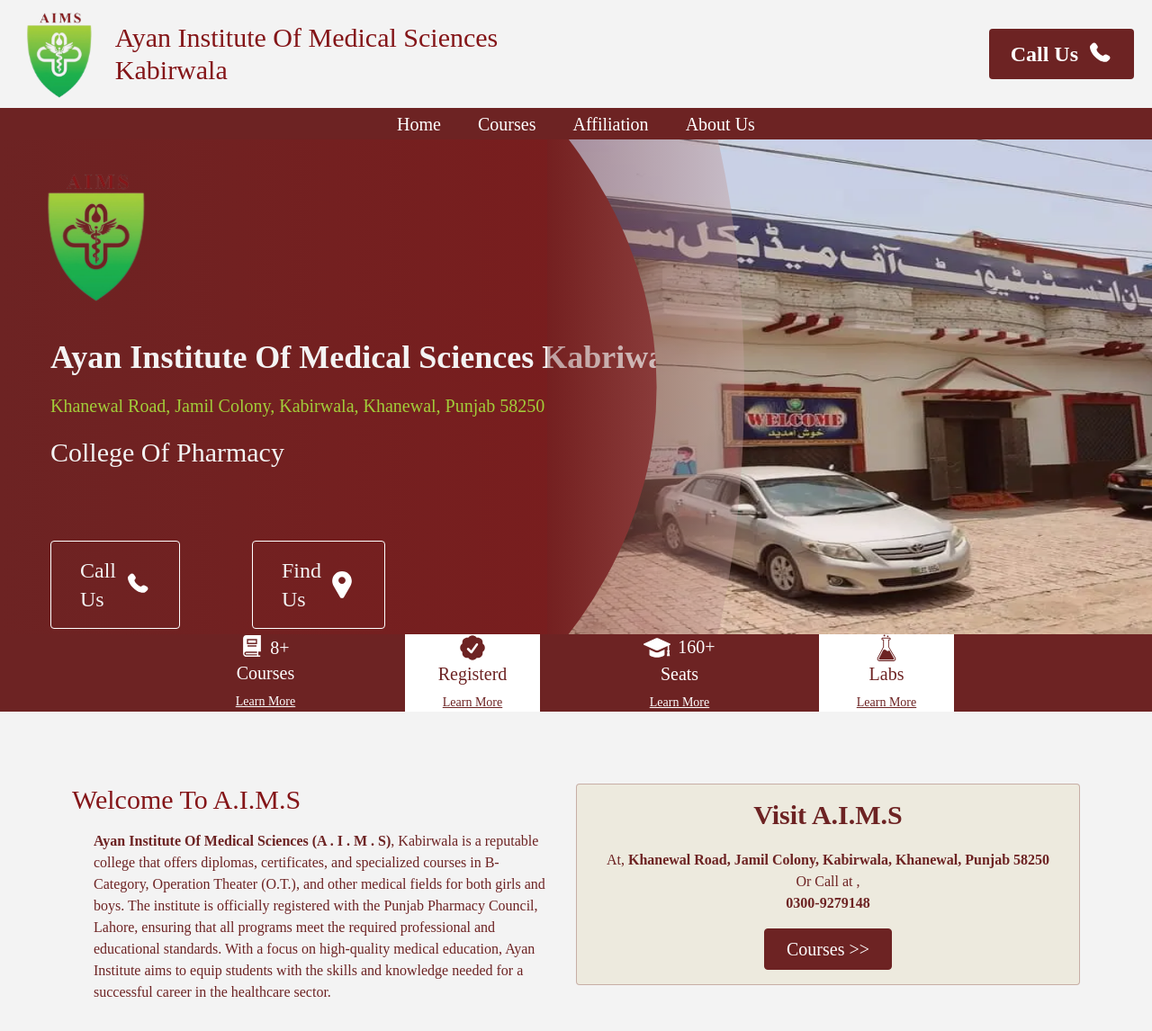
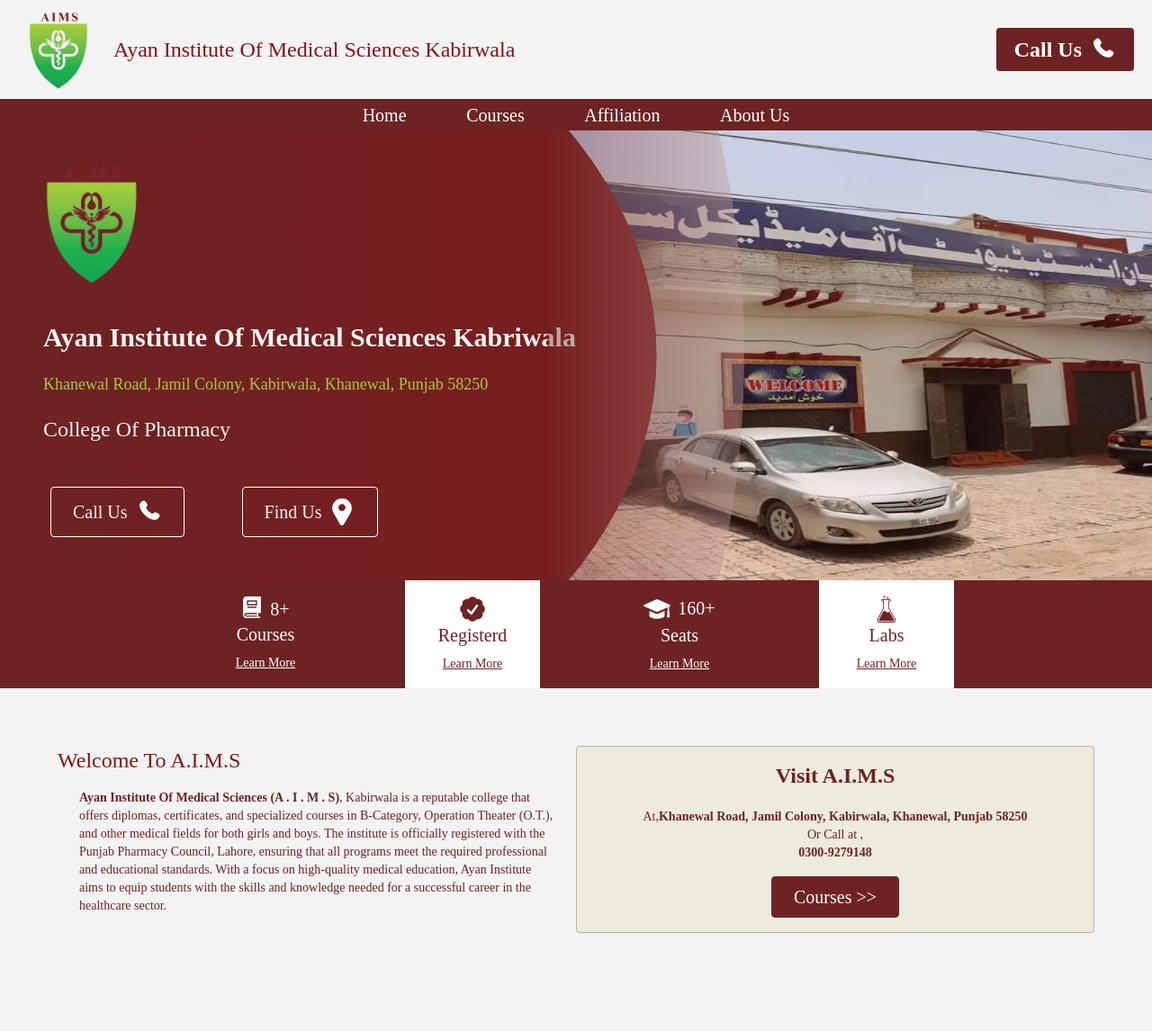
Before and after one commit to ahmedwasim1070/AIMSK, a React (Vite) app: page / in a window 1280 px wide. Shown: the top 1146 px of the page at 90% size. After the commit the page ends 1101 px from the top, so only its background shows below. Built offline with nearby package versions, Linux system fonts and the light colour scheme.

Commit message:
xl respnsivness

```diff
--- a/src/components/Header.jsx
+++ b/src/components/Header.jsx
@@ -3,27 +3,27 @@
 function Header() {
   return (
     <header className=" sticky">
-      <nav className="w-full h-[120px] flex flex-row items-center p-5">
+      <nav className="w-full 2xl:h-[120px] xl:h-[110px]  flex flex-row items-center p-5">
         <div className="w-[50%] h-full flex flex-row items-center gap-4">
           <div>
             <img
-              className="w-[100px] h-[100px]"
+              className="2xl:w-[100px] 2xl:h-[100px] xl:w-[90px] xl:h-[90px]"
               src="./AIMS-Kabirwala-logo.svg"
               alt="AIMS Logo"
             />
           </div>
           <div>
-            <h1 className="text-textColor text-3xl">
+            <h1 className="text-textColor 2xl:text-3xl xl:text-2xl">
               Ayan Institute Of Medical Sciences Kabirwala
             </h1>
           </div>
         </div>
         <div className="w-[50%] h-full flex flex-row items-center justify-end">
           <a
-            className="flex flex-row items-center bg-primaryColor py-3 px-6 rounded-sm duration-200 gap-2 group text-white hover:bg-white hover:border hover:border-primaryColor hover:text-textColor"
+            className="flex flex-row items-center bg-primaryColor 2xl:py-3 xl:py-2 2xl:px-6 xl:px-5 rounded-sm duration-200 gap-2 group text-white hover:bg-white hover:border hover:border-primaryColor hover:text-textColor"
             href=""
           >
-            <p className="font-bold text-2xl ">Call Us</p>
+            <p className="font-bold 2xl:text-2xl xl:text-2xl  ">Call Us</p>
             <span>
               <svg
                 viewBox="0 0 24 24"
@@ -40,9 +40,7 @@
                   strokeLinejoin="round"
                 ></g>
                 <g id="SVGRepo_iconCarrier">
-                  <path
-                    d="M16.5562 12.9062L16.1007 13.359C16.1007 13.359 15.0181 14.4355 12.0631 11.4972C9.10812 8.55901 10.1907 7.48257 10.1907 7.48257L10.4775 7.19738C11.1841 6.49484 11.2507 5.36691 10.6342 4.54348L9.37326 2.85908C8.61028 1.83992 7.13596 1.70529 6.26145 2.57483L4.69185 4.13552C4.25823 4.56668 3.96765 5.12559 4.00289 5.74561C4.09304 7.33182 4.81071 10.7447 8.81536 14.7266C13.0621 18.9492 17.0468 19.117 18.6763 18.9651C19.1917 18.9171 19.6399 18.6546 20.0011 18.2954L21.4217 16.883C22.3806 15.9295 22.1102 14.2949 20.8833 13.628L18.9728 12.5894C18.1672 12.1515 17.1858 12.2801 16.5562 12.9062Z"
-                  ></path>
+                  <path d="M16.5562 12.9062L16.1007 13.359C16.1007 13.359 15.0181 14.4355 12.0631 11.4972C9.10812 8.55901 10.1907 7.48257 10.1907 7.48257L10.4775 7.19738C11.1841 6.49484 11.2507 5.36691 10.6342 4.54348L9.37326 2.85908C8.61028 1.83992 7.13596 1.70529 6.26145 2.57483L4.69185 4.13552C4.25823 4.56668 3.96765 5.12559 4.00289 5.74561C4.09304 7.33182 4.81071 10.7447 8.81536 14.7266C13.0621 18.9492 17.0468 19.117 18.6763 18.9651C19.1917 18.9171 19.6399 18.6546 20.0011 18.2954L21.4217 16.883C22.3806 15.9295 22.1102 14.2949 20.8833 13.628L18.9728 12.5894C18.1672 12.1515 17.1858 12.2801 16.5562 12.9062Z"></path>
                 </g>
               </svg>
             </span>
@@ -51,11 +49,19 @@
       </nav>
       <nav className="w-full h-[35px] flex flex-row items-center justify-center bg-primaryColor overflow-hidden">
         <div className="w-full h-fuil flex justify-center items-center">
-          <ul className="w-[35%] h-full flex flex-row justify-evenly text-xl text-white">
-            <li className=" cursor-pointer hover:bg-white hover:text-textColor p-4"><a href="#">Home</a></li>
-            <li className=" cursor-pointer hover:bg-white hover:text-textColor p-4"><a href="#">Courses</a></li>
-            <li className=" cursor-pointer hover:bg-white hover:text-textColor p-4"><a href="#">Affiliation</a></li>
-            <li className=" cursor-pointer hover:bg-white hover:text-textColor p-4"><a href="#">About Us</a></li>
+          <ul className="2xl:w-[35%] xl:w-[45%] h-full flex flex-row justify-evenly text-xl text-white">
+            <li className=" cursor-pointer hover:bg-white hover:text-textColor p-4">
+              <a href="#">Home</a>
+            </li>
+            <li className=" cursor-pointer hover:bg-white hover:text-textColor p-4">
+              <a href="#">Courses</a>
+            </li>
+            <li className=" cursor-pointer hover:bg-white hover:text-textColor p-4">
+              <a href="#">Affiliation</a>
+            </li>
+            <li className=" cursor-pointer hover:bg-white hover:text-textColor p-4">
+              <a href="#">About Us</a>
+            </li>
           </ul>
         </div>
       </nav>
--- a/src/pages/Home.jsx
+++ b/src/pages/Home.jsx
@@ -6,31 +6,31 @@
     <div>
       <Header></Header>
       <main className="w-full h-full overflow-hidden">
-        <div className="w-full 2xl:h-[630px] xl:h-[550px] relative flex flex-row flex-wrap ">
+        <div className="w-full 2xl:h-[630px] xl:h-[500px] relative flex flex-row flex-wrap ">
           <div className="w-[95%] h-full relative">
             <div className="w-[100%] h-full bg-gradient-to-r from-primaryColor/100 to-textColor/100 clip-wave absolute top-0 left-0 p-8">
               <div>
                 <img
-                  className="w-[150px] h-[150px]"
+                  className="2xl:w-[150px] 2xl:h-[150px] xl:w-[140px] xl:h-[140px]"
                   src="./AIMS-Kabirwala-logo.svg"
                   alt="AIMS-Kabirwala-logo"
                 />
               </div>
-              <div className=" flex flex-col px-6 py-10 gap-5">
-                <h1 className="text-[#f3f3f3] text-4xl font-bold">
+              <div className=" flex flex-col 2xl:px-6 xl:px-4 py-10 gap-5">
+                <h1 className="text-[#f3f3f3] 2xl:text-4xl xl:text-3xl font-bold">
                   Ayan Institute Of Medical Sciences Kabriwala
                 </h1>
-                <h2 className="text-secondaryColor text-xl">
+                <h2 className="text-secondaryColor 2xl:text-xl xl:text-lg">
                   Khanewal Road, Jamil Colony, Kabirwala, Khanewal, Punjab 58250
                 </h2>
-                <h2 className="text-[#f3f3f3] text-3xl ">
+                <h2 className="text-[#f3f3f3] 2xl:text-3xl xl:text-2xl ">
                   College Of Pharmacy
                 </h2>
               </div>
-              <div className="w-[30%] flex flex-flex-row justify-start px-6 gap-20 pt-10">
+              <div className="w-[30%] flex flex-flex-row justify-start px-6 2xl:gap-20 xl:gap-16 2xl:pt-10 xl:pt-2">
                 <a
                   href="#"
-                  className="border border-white px-8 py-4 text-2xl rounded-sm  text-[#f3f3f3] flex flex-row gap-2 items-center group duration-200 hover:bg-white hover:text-primaryColor "
+                  className="border border-white  2xl:px-8 2xl:py-4 xl:px-6 xl:py-2 text-nowrap  rounded-sm  text-[#f3f3f3] flex flex-row gap-2 items-center group duration-200 hover:bg-white hover:text-primaryColor 2xl:text-2xl xl:text-xl"
                 >
                   <p>Call Us</p>
                   <span>
@@ -56,7 +56,7 @@
                 </a>
                 <a
                   href="#"
-                  className="border border-white px-8 py-2 text-2xl rounded-sm text-[#f3f3f3] flex flex-row gap-2 items-center group duration-200 hover:bg-darkSC hover:border-primaryColor hover:text-primaryColor "
+                  className="border border-white 2xl:px-8 2xl:py-6 xl:px-6 xl:py-3 text-nowrap rounded-sm text-[#f3f3f3] flex flex-row gap-2 items-center group duration-200 hover:bg-darkSC hover:border-primaryColor hover:text-primaryColor 2xl:text-2xl xl:text-xl "
                 >
                   <p>Find Us</p>
                   <span>
@@ -99,7 +99,7 @@
             <div className=" absolute bg-primaryColor/10 inset-0"></div>
           </div>
         </div>
-        <div className="w-full 2xl:h-[140px] bg-primaryColor flex justify-center gap-20 items-center">
+        <div className="w-full 2xl:h-[140px] xl:h-[120px] bg-primaryColor flex justify-center gap-20 items-center">
           <div className="text-[#fff] text-center h-full w-[150px] flex flex-col items-center justify-center text-xl relative duration-200 group hover:bg-white hover:text-textColor cursor-pointer">
             <div className="flex flex-row gap-2">
               <svg
@@ -112,8 +112,8 @@
                 <g id="SVGRepo_bgCarrier" stroke-width="0"></g>
                 <g
                   id="SVGRepo_tracerCarrier"
-                  stroke-linecap="round"
-                  stroke-linejoin="round"
+                  strokeLinecap="round"
+                  strokeLinejoin="round"
                 ></g>
                 <g id="SVGRepo_iconCarrier">
                   <path
@@ -218,10 +218,12 @@
           </div>
         </div>
       </main>
-      <section className="container mx-auto flex flex-row  p-20">
+      <section className="container mx-auto flex flex-row  2xl:p-20 xl:p-16">
         <div className="w-[50%] h-full ">
-          <p className="text-3xl text-textColor ">Welcome To A.I.M.S</p>
-          <article className="py-4 px-6 text-primaryColor">
+          <p className="2xl:text-3xl xl:text-2xl text-textColor ">
+            Welcome To A.I.M.S
+          </p>
+          <article className="py-4 px-6 2xl:text-md xl:text-sm text-primaryColor">
             <strong>Ayan Institute Of Medical Sciences (A . I . M . S)</strong>,
             Kabirwala is a reputable college that offers diplomas, certificates,
             and specialized courses in B-Category, Operation Theater (O.T.), and
@@ -233,12 +235,21 @@
             knowledge needed for a successful career in the healthcare sector.
           </article>
         </div>
-        <div className="w-[50%] h-full rounded-sm border border-primaryColor/30 text-primaryColor bg-[#EDEADE] text-center  py-4">
-          <p className=" font-bold text-3xl ">Visit A.I.M.S</p>
-          <p className="pt-5 ">At, <strong> Khanewal Road, Jamil Colony, Kabirwala, Khanewal, Punjab 58250</strong></p>
-          <span className="pt-10 ">Or Call at , <h2 className="font-bold">0300-9279148</h2></span>
+        <div className="w-[50%] h-full 2xl:text-md xl:text-sm rounded-sm border border-primaryColor/30 text-primaryColor bg-[#EDEADE] text-center  py-4">
+          <p className=" font-bold 2xl:text-3xl xl:text-2xl ">Visit A.I.M.S</p>
+          <p className="pt-5 ">
+            At,
+            <strong>
+              Khanewal Road, Jamil Colony, Kabirwala, Khanewal, Punjab 58250
+            </strong>
+          </p>
+          <span className="pt-10 ">
+            Or Call at , <h2 className="font-bold">0300-9279148</h2>
+          </span>
           <div className="mt-4">
-            <button className="border border-primaryColor bg-primaryColor text-white px-6 py-2 text-xl rounded-sm duration-200 hover:bg-white hover:text-textColor cursor-pointer">Courses &gt;&gt;</button>
+            <button className="border border-primaryColor bg-primaryColor text-white px-6 py-2 text-xl rounded-sm duration-200 hover:bg-white hover:text-textColor cursor-pointer">
+              Courses &gt;&gt;
+            </button>
           </div>
         </div>
       </section>
```
